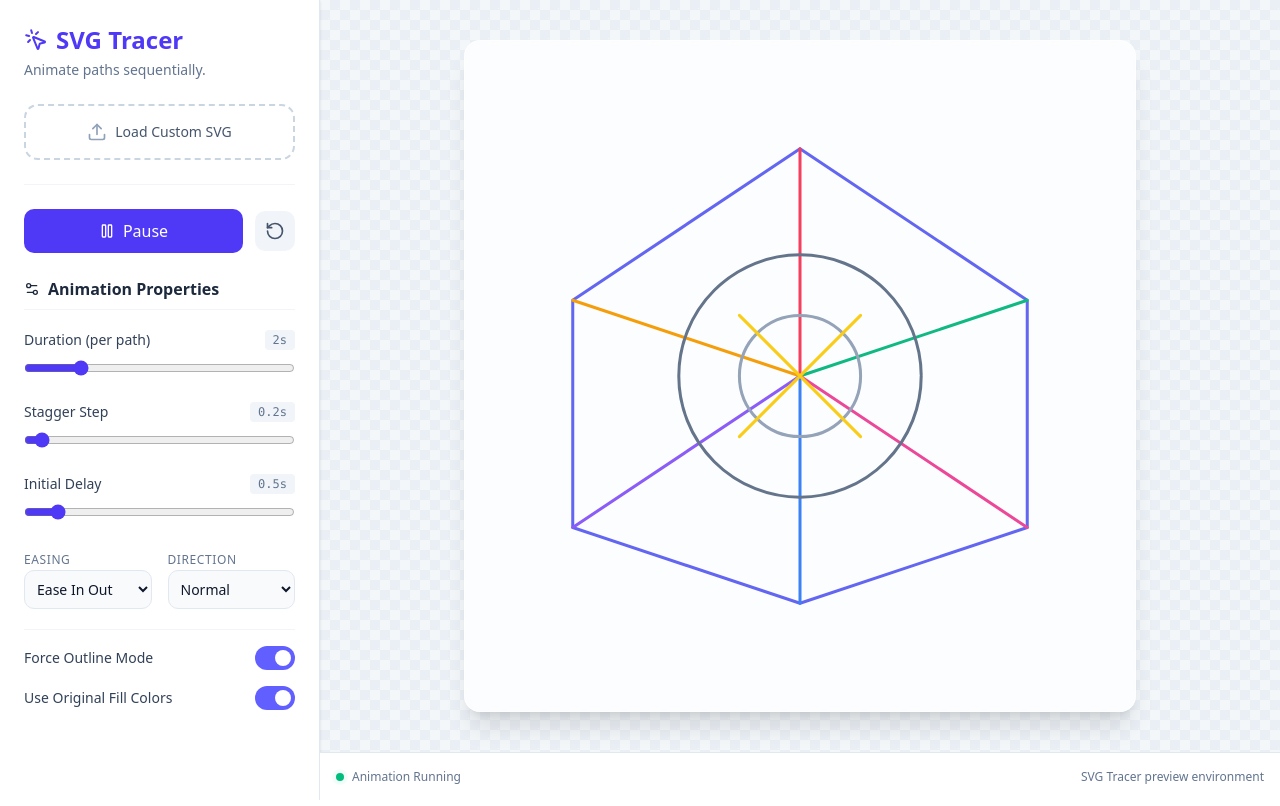
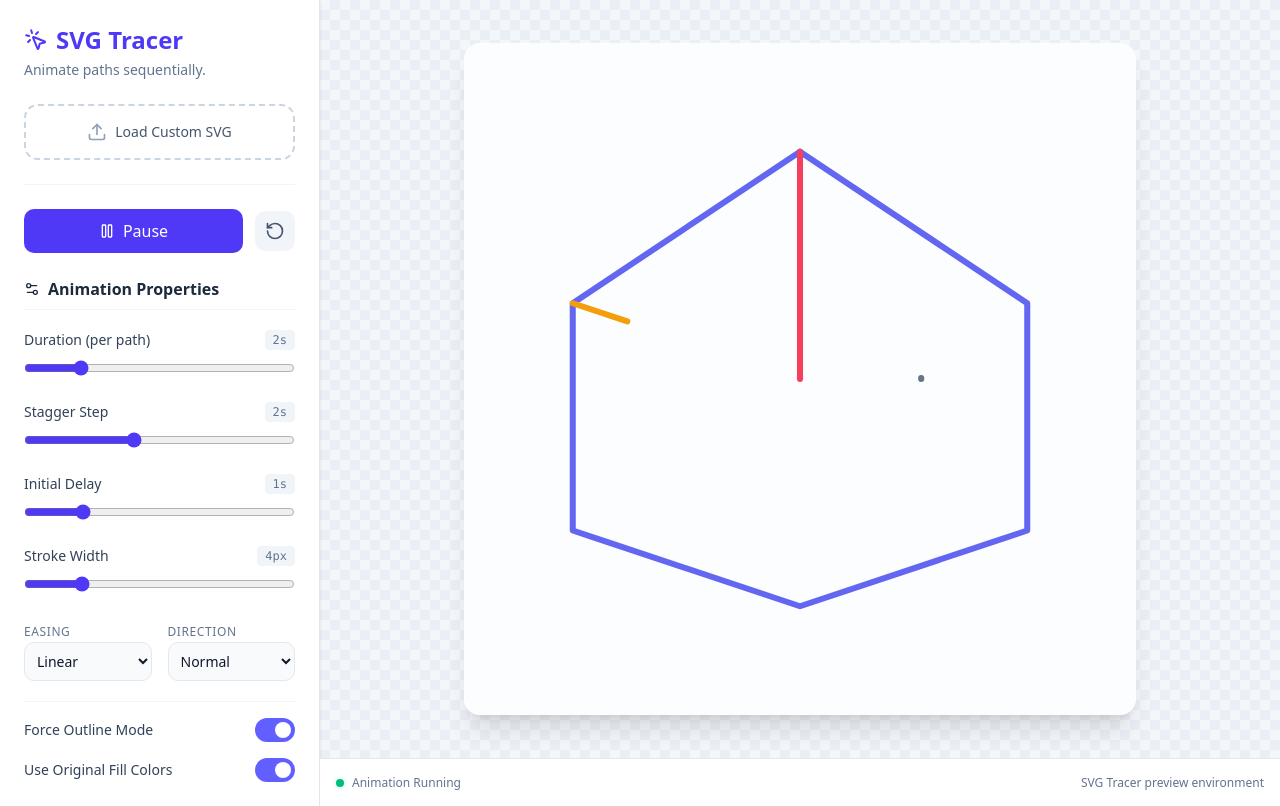
Before and after one commit to rayanfer32/svg-tracer-app, a React (Vite) app: page / in a window 1280 px wide. Built offline with nearby package versions, Linux system fonts and the light colour scheme.

Commit message:
feat: add option to adjust stroke width

```diff
--- a/src/SvgTracer.tsx
+++ b/src/SvgTracer.tsx
@@ -43,14 +43,14 @@ export default function SvgTracer() {
     // Configuration state
     const [config, setConfig] = useState<TracerConfig>({
         duration: 2,
-        stagger: 0.2,
-        delay: 0.5,
-        easing: 'ease-in-out',
+        stagger: 2,
+        delay: 1,
+        easing: 'linear',
         direction: 'normal',
         forceOutline: true,
         useOriginalColor: true,
         strokeColor: '#3b82f6', // blue-500
-        strokeWidth: 2
+        strokeWidth: 4
     });
 
     const handleFileUpload = (event: React.ChangeEvent<HTMLInputElement>) => {
@@ -235,6 +235,15 @@ export default function SvgTracer() {
                         />
                     </ControlGroup>
 
+                    < ControlGroup label="Stroke Width" value={`${config.strokeWidth}px`}>
+                        <input
+                            type="range" min="0.1" max="20" step="0.1"
+                            value={config.strokeWidth}
+                            onChange={(e) => handleConfigChange('strokeWidth', parseFloat(e.target.value))}
+                            className="w-full accent-indigo-600"
+                        />
+                    </ControlGroup>
+
                     < div className="grid grid-cols-2 gap-4" >
                         <div className="space-y-1.5" >
                             <label className="text-xs font-medium text-slate-500 uppercase tracking-wider" > Easing </label>
```
